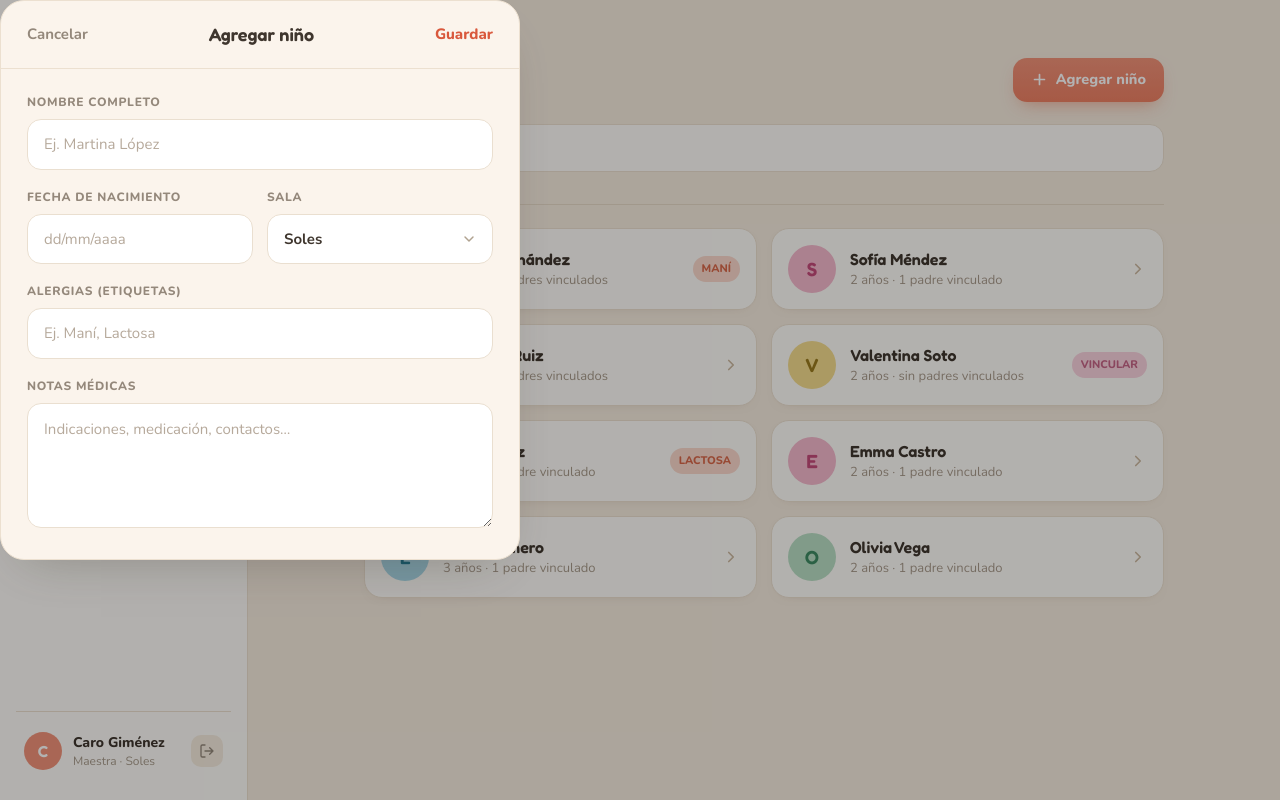
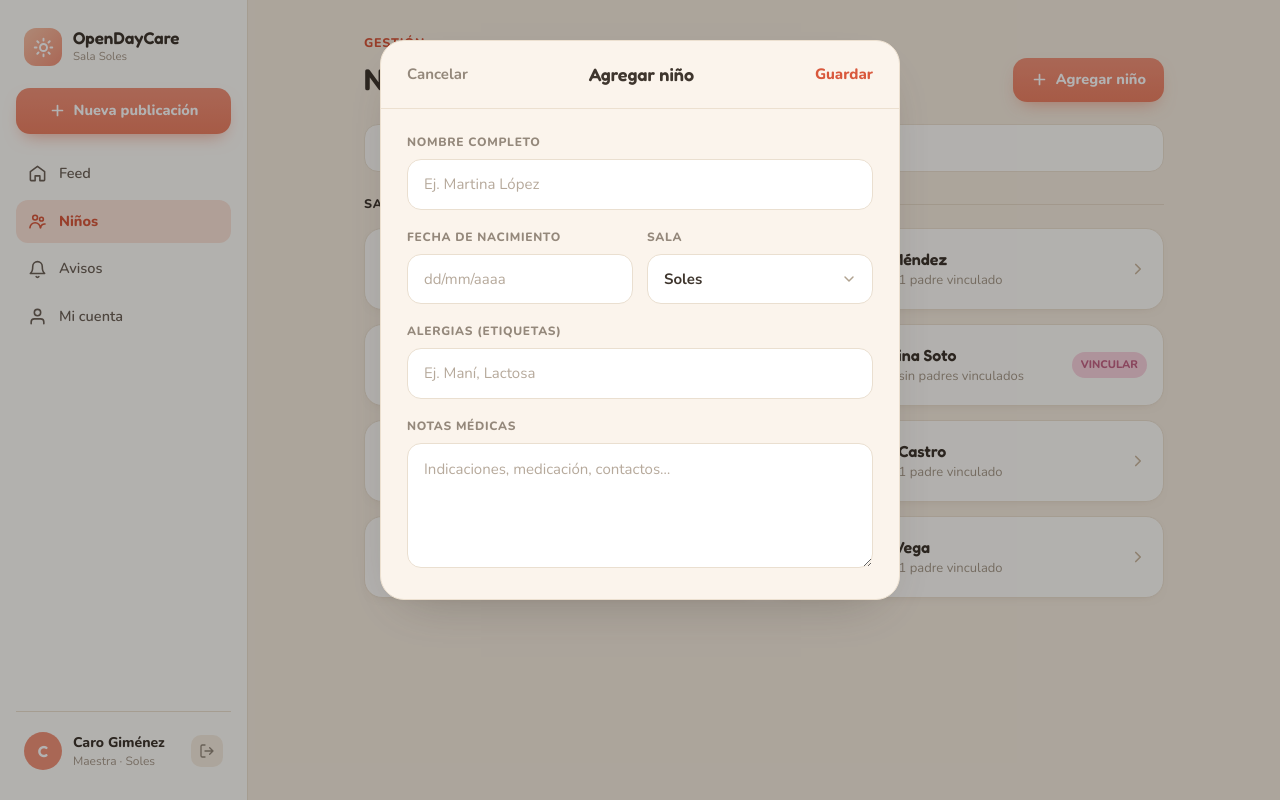
Before and after one commit to JohnRiverDev/opencode-daycare, a Next.js app: page /kids in a window 1280 px wide. Both pictures are taken after typing "Sample" into the empty fields and a click on the button "Agregar niño". Built offline with nearby package versions, Linux system fonts and the light colour scheme.

Commit message:
Update modal styling and change SPEC 03 status to 'Implemented'

```diff
--- a/components/ui/modal.tsx
+++ b/components/ui/modal.tsx
@@ -113,7 +113,7 @@ export function Modal({ open, onClose, title, children }: ModalProps) {
       aria-modal="true"
       aria-labelledby={titleId}
       onClick={handleBackdropClick}
-      className="m-0 w-[calc(100%-48px)] max-w-[520px] rounded-[24px] border border-edge bg-modal-bg p-0 shadow-[0_20px_50px_-24px_rgba(63,54,46,0.35)] backdrop:bg-black/30"
+      className="mx-auto my-10 w-[calc(100%-48px)] max-w-[520px] rounded-[24px] border border-edge bg-modal-bg p-0 shadow-[0_20px_50px_-24px_rgba(63,54,46,0.35)] backdrop:bg-black/30"
     >
       <div className="flex flex-col">
         {/* Title section - to be customized by child components */}
--- a/specs/03-add-kid-modal.md
+++ b/specs/03-add-kid-modal.md
@@ -1,6 +1,6 @@
 # SPEC 03 — Modal para agregar niño
 
-> **Estado:** Accepted
+> **Estado:** Implemented
 > **Depende de:** SPEC 02
 > **Fecha:** 2026-10-10
 > **Objetivo:** Implementar un modal accesible sobre `/kids` para agregar niños visualmente, con validación de campos obligatorios y tres salas disponibles (Soles, Lunas, Estrellas).
```
